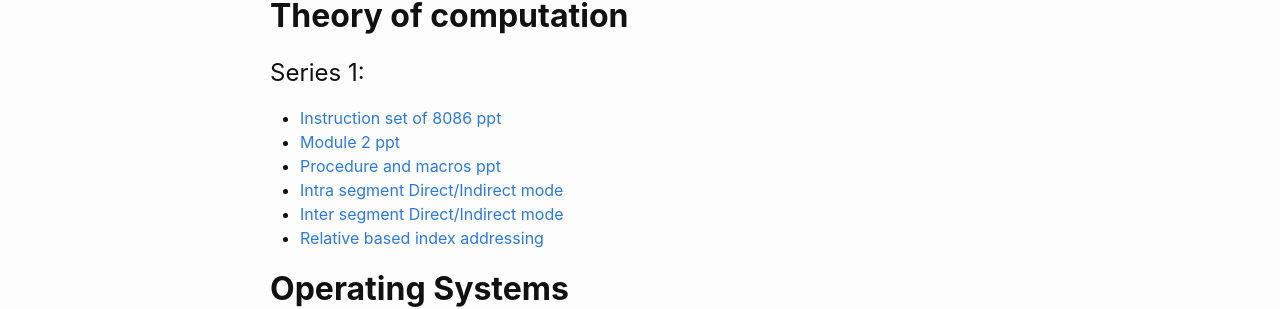
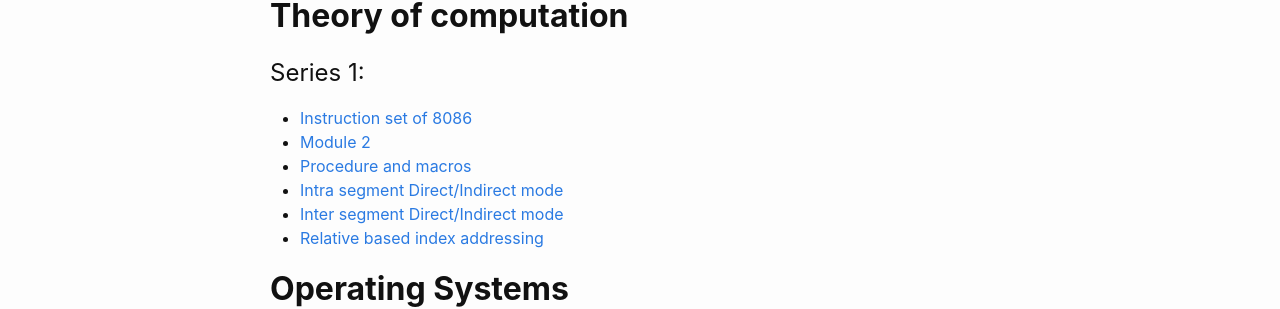
Before and after one commit to IT-GECBH/2020, a Jekyll site: the page built from resources.md, in a window 1280 px wide. Shown: the part 172-481 px from the top of the page. Built offline with Jekyll 4.4.1, drawn with Linux system fonts in a browser that asks for light colours.

Commit message:
Update resources.md

```diff
--- a/resources.md
+++ b/resources.md
@@ -5,9 +5,9 @@ permalink: /resources/
 ---
 ## **Theory of computation**
 # Series 1:
-  * [Instruction set of 8086 ppt][8086-instruction-set]
-  * [Module 2 ppt][module_2]
-  * [Procedure and macros ppt][macros_ppt]
+  * [Instruction set of 8086][8086-instruction-set]
+  * [Module 2][module_2]
+  * [Procedure and macros][macros_ppt]
   * [Intra segment Direct/Indirect mode][intra_direct_indirect]
   * [Inter segment Direct/Indirect mode][inter_direct_indirect]
   * [Relative based index addressing][rel_index_add]
```
